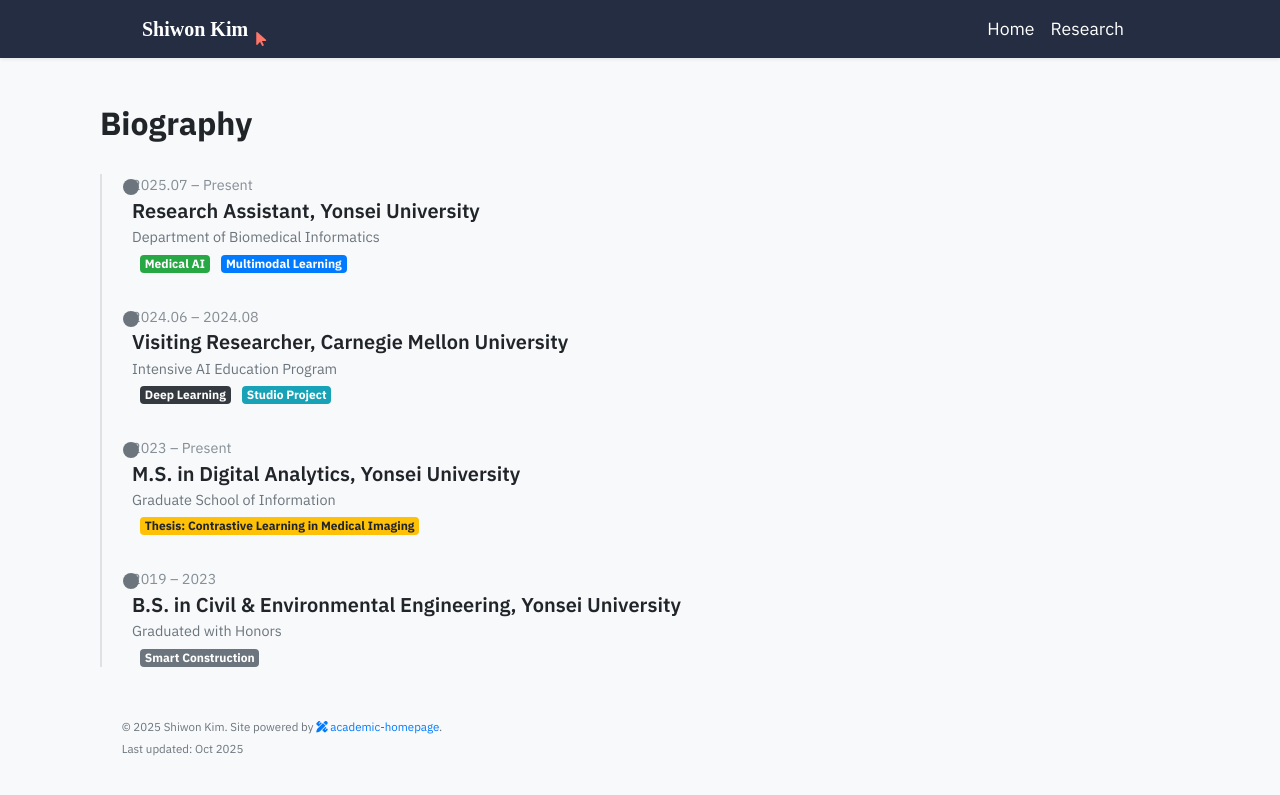
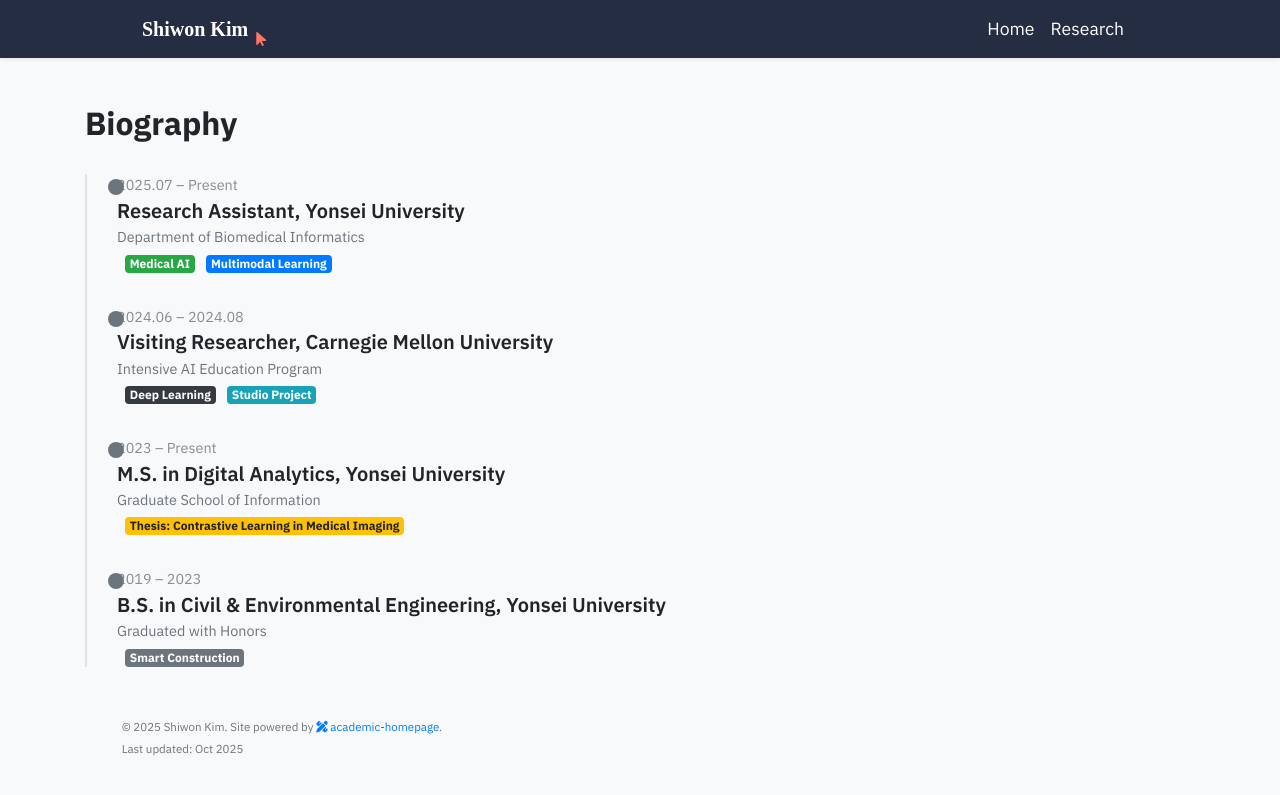
Before and after one commit to shiwonkim/shiwonkim.github.io, a Jekyll site: the page built from bio.html, in a window 1280 px wide. Shown: the top 795 px of the page. Built offline with Jekyll 4.4.1, drawn with Linux system fonts in a browser that asks for light colours; nearby versions of some CDN libraries; some web fonts are replaced; a style sheet for code colours, icons or effects is not loaded.

Commit message:
edit profile

```diff
--- a/_layouts/default.html
+++ b/_layouts/default.html
@@ -32,7 +32,7 @@
 <body class="bg-light" {{ page.body_attr }}>
     {% include navbar.html %}
     <!-- <div class="{% if page.container_class %}{{ page.container_class }}{% else %}container-fluid{% endif %}"> -->
-    <div class="container">
+    <div class="container" style="max-width: 1500px;">
         {{content}}
     </div>
     {% include footer.html %}
```
